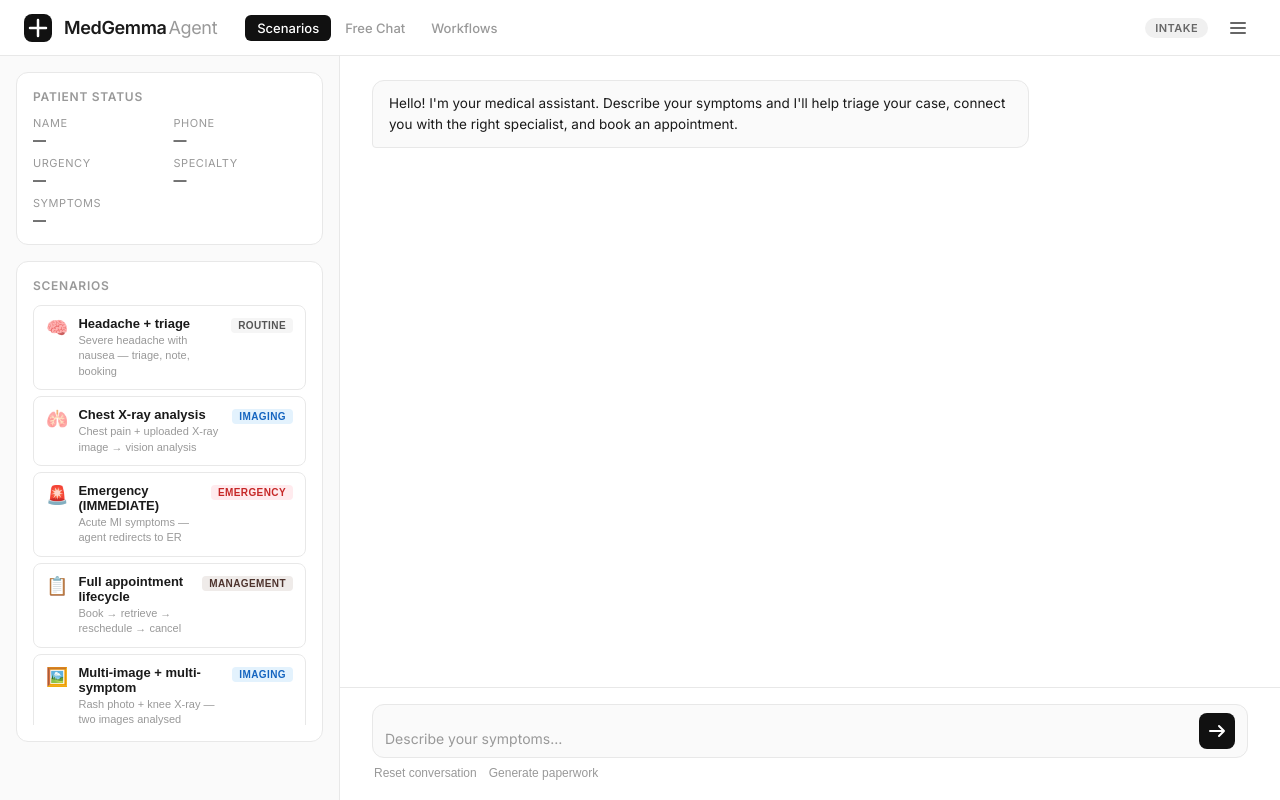
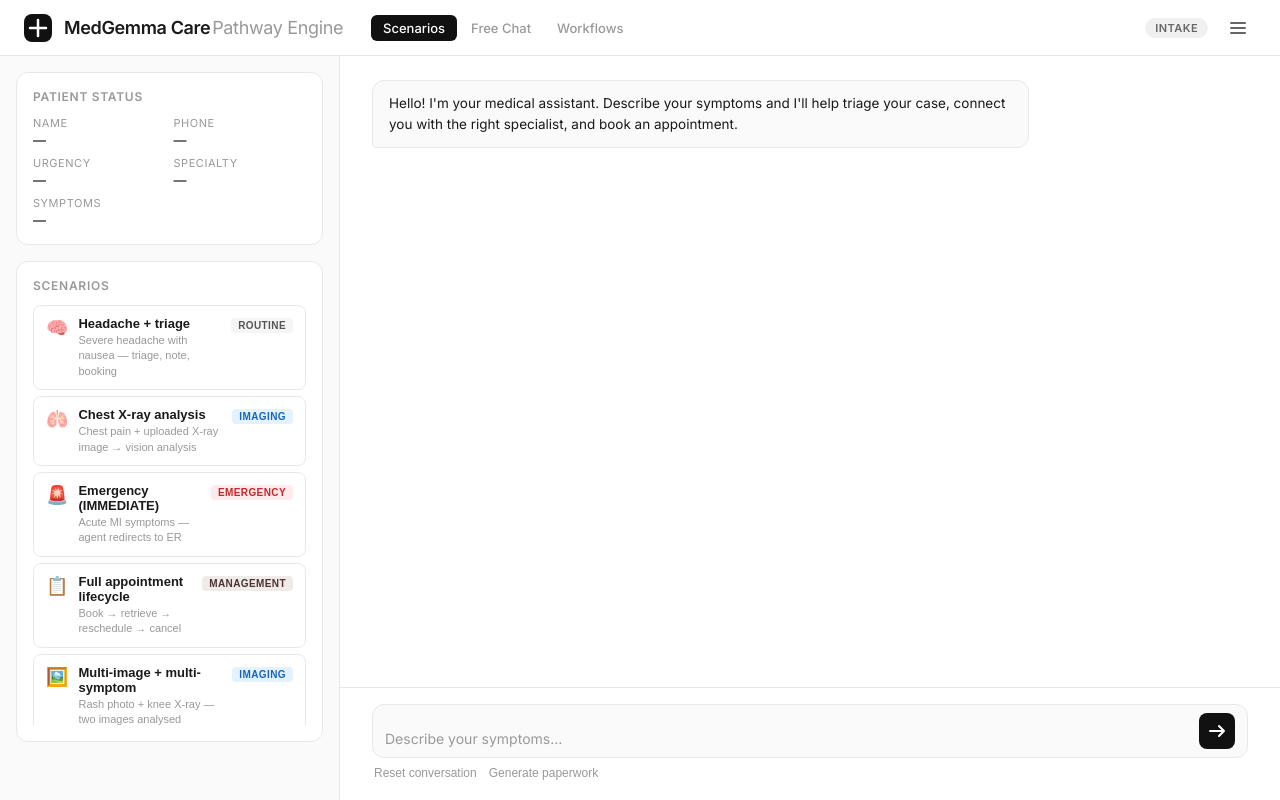
Before and after one commit to YouvenZ/MedFlowAssit, a Flask app: page / in a window 1280 px wide. Run offline with Flask 3, Linux system fonts and the light colour scheme.

Commit message:
changing naming

```diff
--- a/templates/chat.html
+++ b/templates/chat.html
@@ -20,7 +20,7 @@
         <path d="M14 6v16M6 14h16" stroke="#fff" stroke-width="2.5" stroke-linecap="round"/>
       </svg>
     </div>
-    <h1>MedGemma<span class="accent">Agent</span></h1>
+    <h1>MedGemma Care<span class="accent">Pathway Engine</span></h1>
     <nav class="header-nav">
       <a href="/" class="nav-link">Scenarios</a>
       <a href="/chat" class="nav-link active">Free Chat</a>
--- a/templates/index.html
+++ b/templates/index.html
@@ -21,7 +21,7 @@
         <path d="M14 6v16M6 14h16" stroke="#fff" stroke-width="2.5" stroke-linecap="round"/>
       </svg>
     </div>
-    <h1>MedGemma<span class="accent">Agent</span></h1>
+    <h1>MedGemma Care<span class="accent">Pathway Engine</span></h1>
     <nav class="header-nav">
       <a href="/" class="nav-link active">Scenarios</a>
       <a href="/chat" class="nav-link">Free Chat</a>
--- a/templates/workflows.html
+++ b/templates/workflows.html
@@ -20,7 +20,7 @@
         <path d="M14 6v16M6 14h16" stroke="#fff" stroke-width="2.5" stroke-linecap="round"/>
       </svg>
     </div>
-    <h1>MedGemma<span class="accent">Agent</span></h1>
+    <h1>MedGemma Care<span class="accent">Pathway Engine</span></h1>
     <nav class="header-nav">
       <a href="/" class="nav-link">Scenarios</a>
       <a href="/chat" class="nav-link">Free Chat</a>
```
